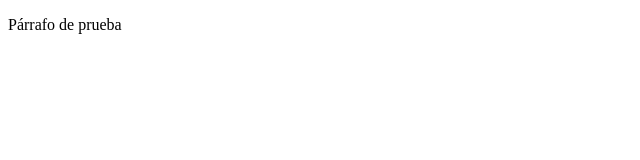
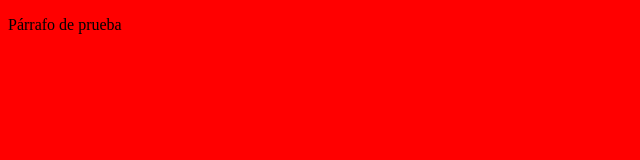
Before and after one commit to valenvier/FullStack, a plain HTML site: page index.html in a window 1280 px wide. Shown: the whole page, without its empty margins (0-640 px from the left). Drawn offline with Linux system fonts and the light colour scheme.

Commit message:
Modificación 1 de estilos

```diff
--- a/CSS/style.css
+++ b/CSS/style.css
@@ -0,0 +1,3 @@
+body{
+    background-color: red;
+}
--- a/index.html
+++ b/index.html
@@ -5,6 +5,7 @@
     <meta http-equiv="X-UA-Compatible" content="IE=edge">
     <meta name="viewport" content="width=device-width, initial-scale=1.0">
     <title>Ejercicio prueba GIT</title>
+    <link rel="stylesheet" href="CSS/style.css">
 </head>
 <body>
     <p>Párrafo de prueba</p>
```
